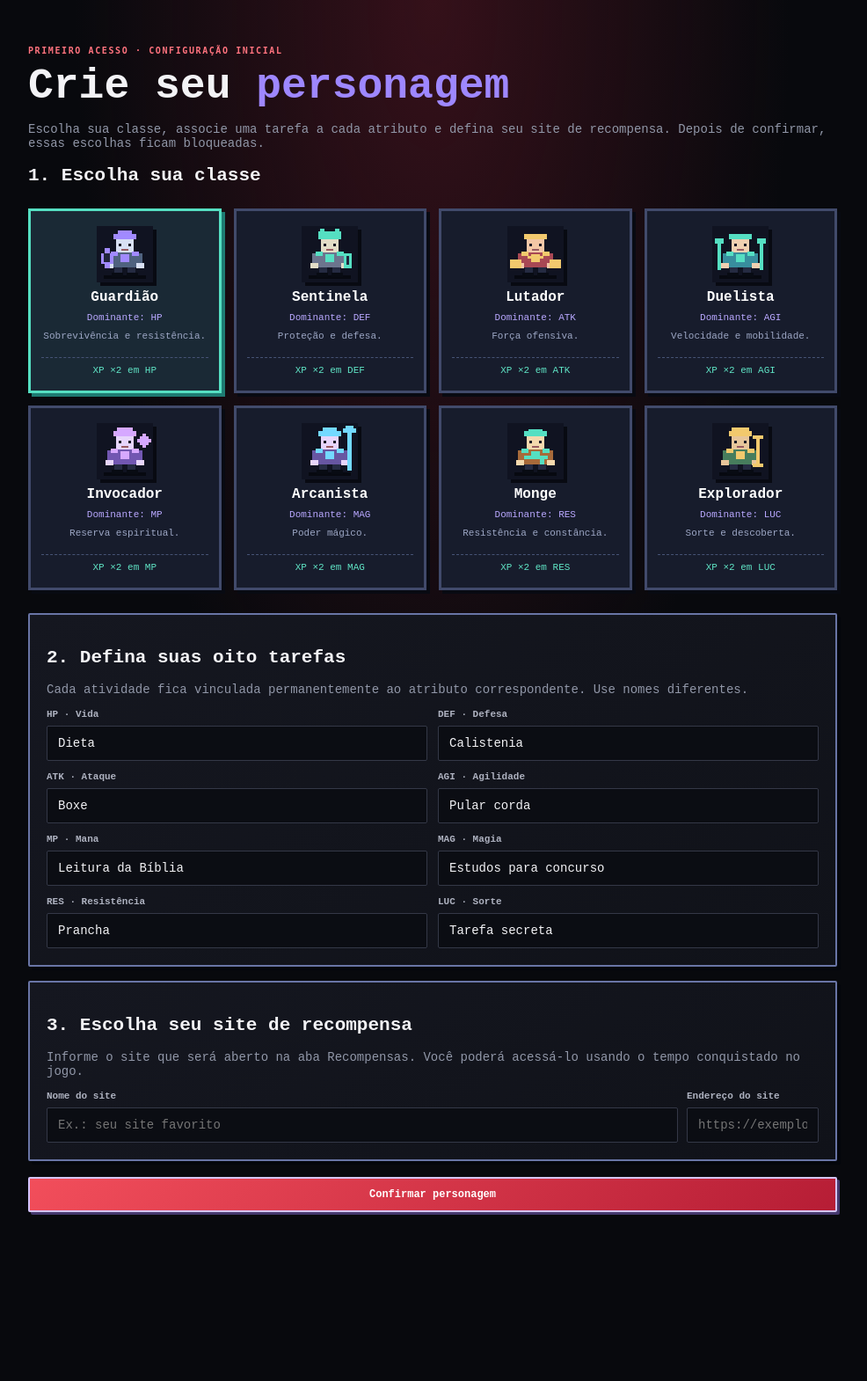
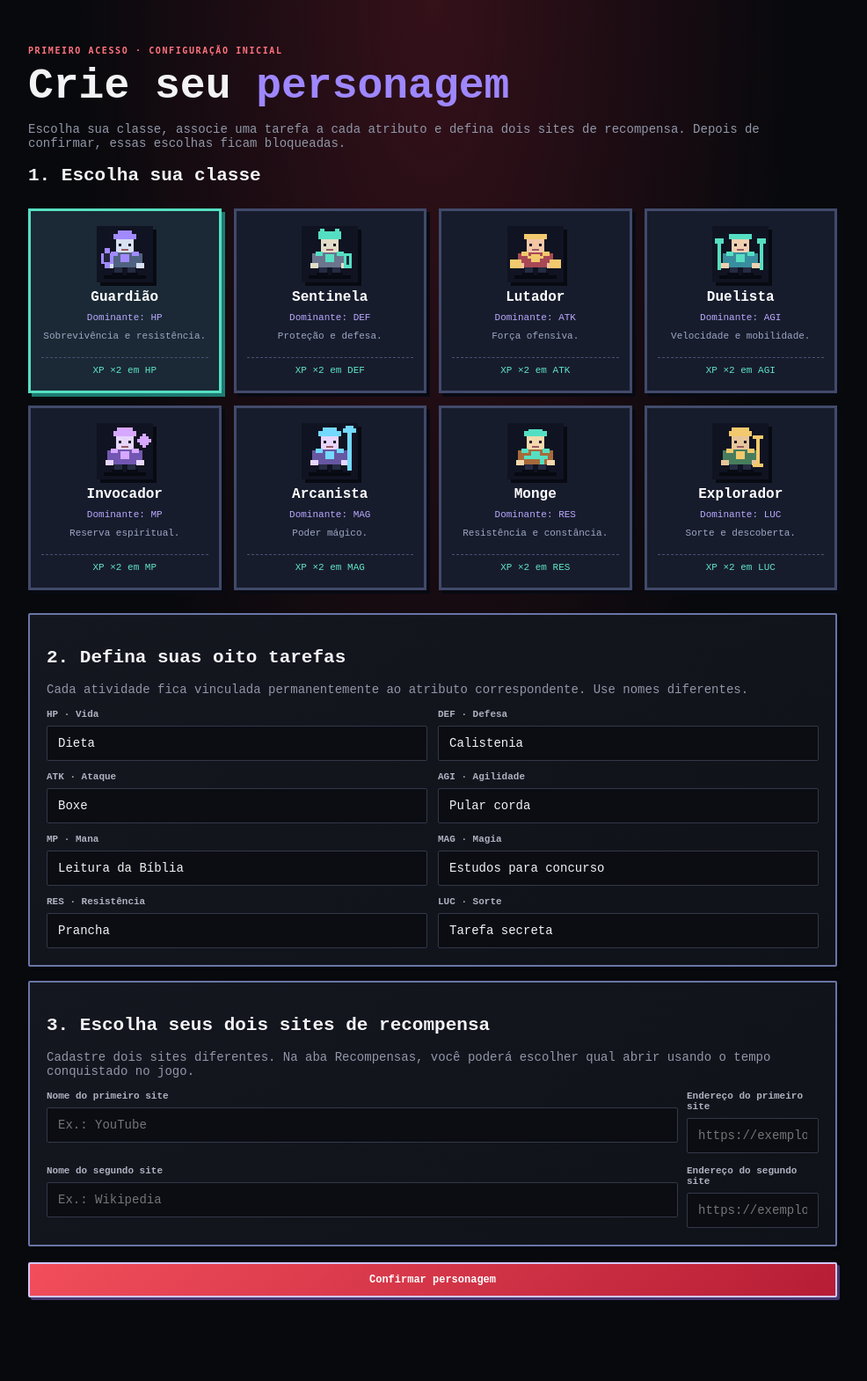
Before and after one commit to UsernameIsLoading/RPGHabits, a Flask app: page / in a window 1280 px wide. Shown: the whole page at 88% size, without its empty margins (148-1134 px from the left). Before the commit the page ends 1381 px from the top, so only its background shows below. Run offline with Flask 3, Linux system fonts and the light colour scheme; the visitor is signed in with stand-in values (Sample User, id 1); some libraries are stand-ins or nearby versions.

Commit message:
Add files via upload

```diff
--- a/templates/index.html
+++ b/templates/index.html
@@ -4,8 +4,8 @@
   <meta charset="utf-8"><meta name="viewport" content="width=device-width, initial-scale=1">
   <meta name="theme-color" content="#101321"><meta name="apple-mobile-web-app-capable" content="yes"><meta name="apple-mobile-web-app-status-bar-style" content="black-translucent"><link rel="manifest" href="{{ url_for('static', filename='manifest.json') }}">
   <title>RPG de Hábitos — Sistema</title>
-  <link rel="stylesheet" href="{{ url_for('static', filename='style.css') }}">
-  <script src="{{ url_for('static', filename='app.js') }}" defer></script>
+  <link rel="stylesheet" href="{{ url_for('static', filename='style.css', v='20261101-2') }}">
+  <script src="{{ url_for('static', filename='app.js', v='20261101-2') }}" defer></script>
 </head>
 <body class="app-body pixel-theme" data-account-id="{{ session.get('user_id', '') }}">
   <div class="app-shell">
--- a/templates/setup.html
+++ b/templates/setup.html
@@ -11,7 +11,7 @@
 <main class="setup-shell" style="max-width:920px">
   <p class="eyebrow">PRIMEIRO ACESSO · CONFIGURAÇÃO INICIAL</p>
   <h1>Crie seu <span>personagem</span></h1>
-  <p class="muted">Escolha sua classe, associe uma tarefa a cada atributo e defina seu site de recompensa. Depois de confirmar, essas escolhas ficam bloqueadas.</p>
+  <p class="muted">Escolha sua classe, associe uma tarefa a cada atributo e defina dois sites de recompensa. Depois de confirmar, essas escolhas ficam bloqueadas.</p>
   <form id="class-form">
     {% if existing_class %}
       <section class="card content-card" style="margin-bottom:18px"><div class="class-identity"><span class="avatar"><img class="avatar-img" src="{{ existing_class.sprite_url }}" alt=""></span><div><strong>{{ existing_class.name }}</strong><small>Classe já existente · não pode ser alterada</small></div></div><input type="hidden" name="class_code" value="{{ existing_class_code or '' }}" id="existing-class-code"></section>
@@ -30,11 +30,15 @@
       </div>
     </section>
     <section class="card content-card sub-section" style="margin-top:16px">
-      <h2>3. Escolha seu site de recompensa</h2>
-      <p class="muted">Informe o site que será aberto na aba Recompensas. Você poderá acessá-lo usando o tempo conquistado no jogo.</p>
+      <h2>3. Escolha seus dois sites de recompensa</h2>
+      <p class="muted">Cadastre dois sites diferentes. Na aba Recompensas, você poderá escolher qual abrir usando o tempo conquistado no jogo.</p>
       <div class="field-row">
-        <div class="form-control"><label for="reward-site-name">Nome do site</label><input class="input" id="reward-site-name" maxlength="80" value="{{ existing_name }}" placeholder="Ex.: seu site favorito" required></div>
-        <div class="form-control"><label for="reward-site-url">Endereço do site</label><input class="input" id="reward-site-url" type="url" maxlength="600" value="{{ existing_url }}" placeholder="https://exemplo.com" required></div>
+        <div class="form-control"><label for="reward-site-name">Nome do primeiro site</label><input class="input" id="reward-site-name" maxlength="80" value="{{ existing_name }}" placeholder="Ex.: YouTube" required></div>
+        <div class="form-control"><label for="reward-site-url">Endereço do primeiro site</label><input class="input" id="reward-site-url" type="url" maxlength="600" value="{{ existing_url }}" placeholder="https://exemplo.com" required></div>
+      </div>
+      <div class="field-row" style="margin-top:14px">
+        <div class="form-control"><label for="reward-site2-name">Nome do segundo site</label><input class="input" id="reward-site2-name" maxlength="80" value="{{ existing_name2 }}" placeholder="Ex.: Wikipedia" required></div>
+        <div class="form-control"><label for="reward-site2-url">Endereço do segundo site</label><input class="input" id="reward-site2-url" type="url" maxlength="600" value="{{ existing_url2 }}" placeholder="https://exemplo.com" required></div>
       </div>
     </section>
     <button class="primary full" type="submit" style="margin-top:18px">Confirmar personagem</button>
@@ -47,7 +51,7 @@ form.addEventListener('submit',async e=>{
   e.preventDefault();
   const classCode=form.querySelector('[name="class_code"]')?.value || '';
   const taskMapping={};form.querySelectorAll('[data-task-code]').forEach(input=>taskMapping[input.dataset.taskCode]=input.value.trim());
-  const body={class_code:classCode,task_mapping:taskMapping,reward_site_name:document.querySelector('#reward-site-name').value.trim(),reward_site_url:document.querySelector('#reward-site-url').value.trim()};
+  const body={class_code:classCode,task_mapping:taskMapping,reward_site_name:document.querySelector('#reward-site-name').value.trim(),reward_site_url:document.querySelector('#reward-site-url').value.trim(),reward_site2_name:document.querySelector('#reward-site2-name').value.trim(),reward_site2_url:document.querySelector('#reward-site2-url').value.trim()};
   const err=document.querySelector('#setup-error');
   if(new Set(Object.values(taskMapping).map(x=>x.toLocaleLowerCase())).size!==8){err.textContent='As oito tarefas precisam ter nomes diferentes.';return;}
   try{const r=await fetch('/api/setup',{method:'POST',headers:{'Content-Type':'application/json'},credentials:'same-origin',body:JSON.stringify(body)});const d=await r.json();if(!r.ok||!d.ok)throw Error(d.error||'Não foi possível configurar o personagem.');location.href='/';}
```
